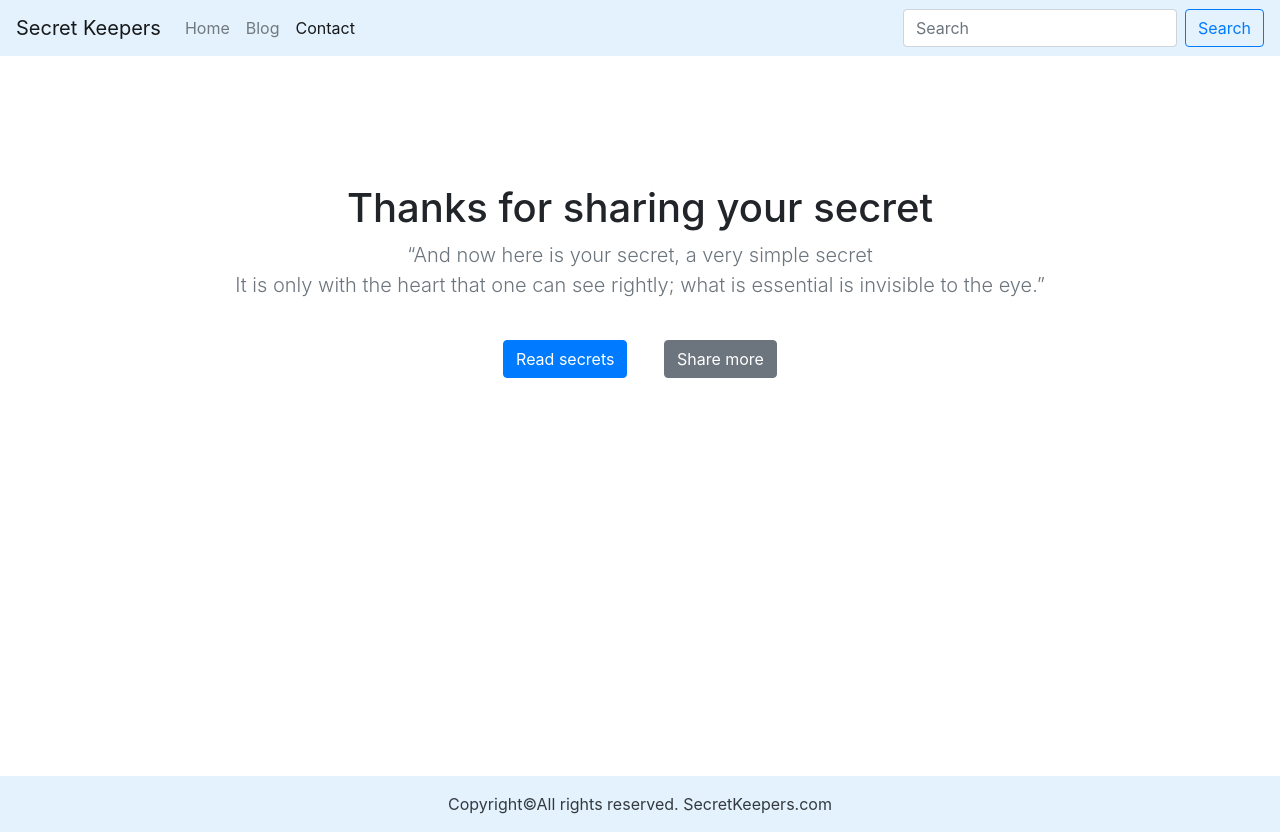
After one commit to Hack-A-Duck/Secret-Keepers, a Django app: template templates/success.html in a window 1280 px wide. The commit adds this page. Run offline with Django 3.2, Linux system fonts and the light colour scheme; the template is opened without the code that fills it, so the values that code supplies are empty; some libraries are stand-ins or nearby versions.

Commit message:
completed blog deployment left

```diff
--- a/SecretKeepers/wsgi.py
+++ b/SecretKeepers/wsgi.py
@@ -10,9 +10,7 @@ https://docs.djangoproject.com/en/3.1/howto/deployment/wsgi/
 import os
 
 from django.core.wsgi import get_wsgi_application
-from whitenoise.django import DjangoWhiteNoise
 
 os.environ.setdefault('DJANGO_SETTINGS_MODULE', 'SecretKeepers.settings')
 
 application = get_wsgi_application()
-application = DjangoWhiteNoise(application)
--- a/blog/views.py
+++ b/blog/views.py
@@ -41,7 +41,7 @@ def contact(request):
         message = request.POST.get("message")
         instance = Contact(name=name, email = email, phone =phone, message = message)
         instance.save()
-
+        return render(request,'success.html')
 
     return render(request,'contact.html')
 
--- /dev/null
+++ b/templates/success.html
@@ -0,0 +1,29 @@
+{% extends 'base.html' %}
+{% block contactactive %}active{% endblock contactactive %}
+
+{% block css %}
+<style>
+.container{
+    min-height: 90vh;
+    padding-top : 8rem;
+}
+</style>
+
+{% endblock css %}
+
+{% block body %}
+{% comment %} <section class="jumbotron text-center"> {% endcomment %}
+    <div class="container text-center">
+      <h1>Thanks for sharing your secret</h1>
+      <p class="lead text-muted">
+      “And now here is your secret, a very simple secret<br>
+       It is only with the heart that one can see rightly; what is essential is invisible to the eye.”
+      </p>
+      <p>
+        <a href="/blog" class="btn btn-primary my-4 mx-3">Read secrets</a>
+        <a href="/contact" class="btn btn-secondary mx-3 my-4">Share more</a>
+      </p>
+    </div>
+  {% comment %} </section> {% endcomment %}
+
+{% endblock body %}
```
Also changed, not shown: SecretKeepers/settings.py (+4 -16 lines), templates/contact.html (+10 -7 lines).
